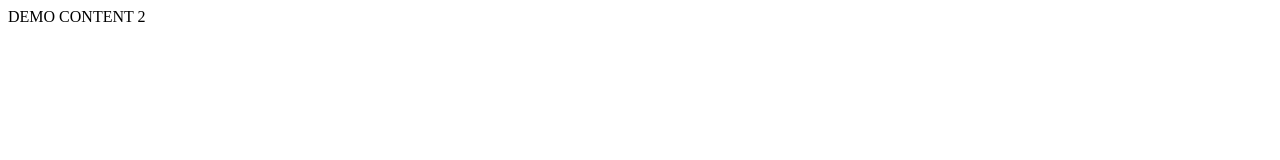
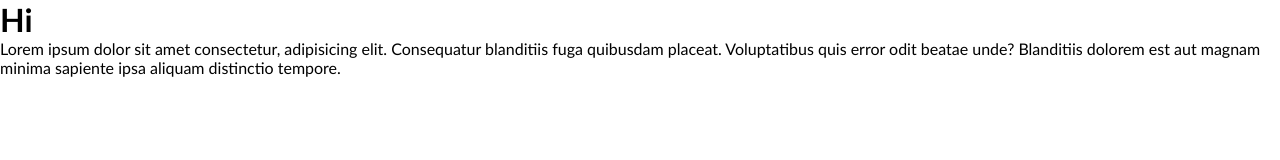
Before and after one commit to Paulius101/10-node, a website: page index.html in a window 1280 px wide. Drawn offline with Linux system fonts and the light colour scheme.

Commit message:
gitignore

```diff
--- /dev/null
+++ b/css/reset.css
@@ -0,0 +1,8 @@
+body,
+body * {
+  margin: 0;
+  padding: 0;
+  vertical-align: top;
+  box-sizing: border-box;
+  font-family: "Gill Sans", "Gill Sans MT", Calibri, "Trebuchet MS", sans-serif;
+}
--- a/index.html
+++ b/index.html
@@ -6,10 +6,16 @@
     <meta http-equiv="X-UA-Compatible" content="IE=edge">
     <meta name="viewport" content="width=device-width, initial-scale=1.0">
     <title>Demo</title>
+    <link rel="stylesheet" href="./css/reset.css">
 </head>
+
 <body>
-    DEMO CONTENT 2
+    <h1>Hi</h1>
+    <p>Lorem ipsum dolor sit amet consectetur, adipisicing elit. Consequatur blanditiis fuga quibusdam placeat.
+        Voluptatibus quis error odit beatae unde? Blanditiis dolorem est aut magnam minima sapiente ipsa aliquam
+        distinctio tempore.</p>
 
-    <script src="./js/index.js"></script>
+    <script src="./js/demo.js" defer></script>
 </body>
+
 </html>
```
Also changed, not shown: 1 other file.
